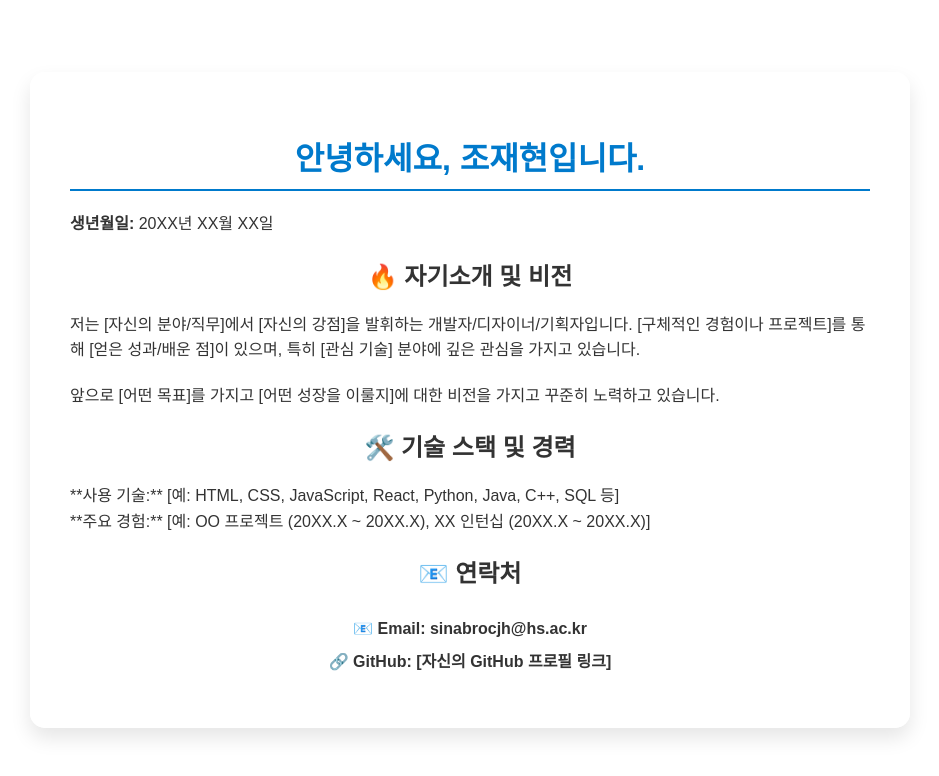
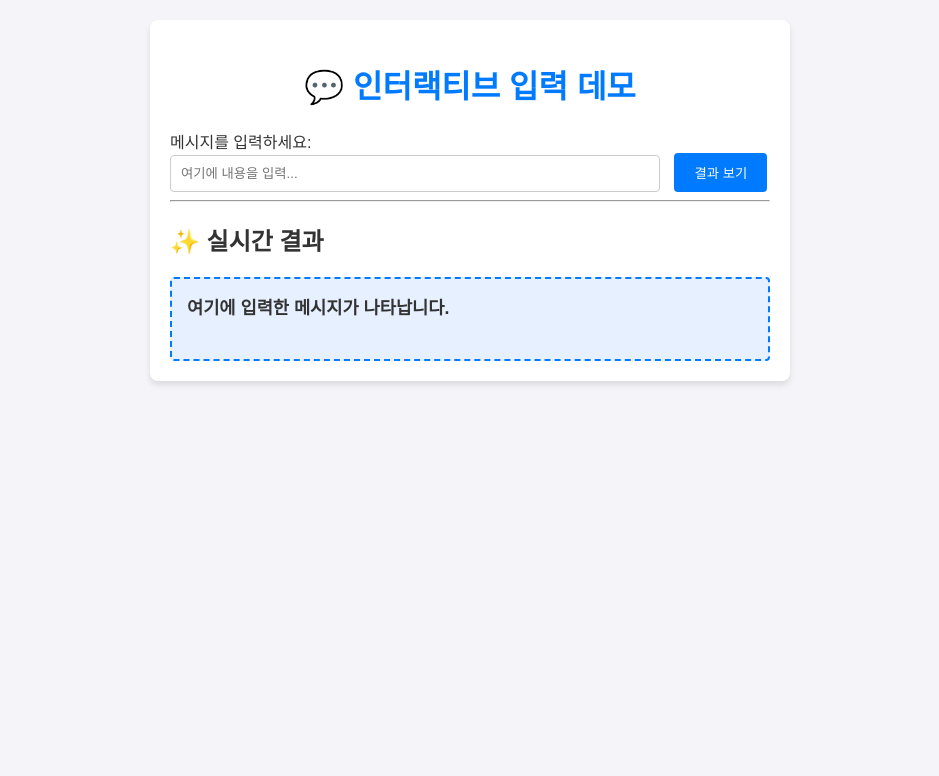
Before and after one commit to sinabrocjh-hue/jaehyun20251120, a plain HTML site: page index.html in a window 1280 px wide. Shown: the whole page, without its empty margins (170-1109 px from the left). Drawn offline with Linux system fonts and the light colour scheme.

Commit message:
Update title and enhance interactive demo features

```diff
--- a/index.html
+++ b/index.html
@@ -3,93 +3,112 @@
 <head>
     <meta charset="UTF-8">
     <meta name="viewport" content="width=device-width, initial-scale=1.0">
-    <title>이재현의 자기소개</title>
+    <title>JavaScript 인터랙티브 데모</title>
     <style>
-        /* *********************************************
-         * 3단계: 배경 코드 (m-wave)를 여기에 붙여넣으세요! *
-         *********************************************
-        */
-        #background-wave {
-            position: fixed;
-            top: 0;
-            left: 0;
-            width: 100%;
-            height: 100%;
-            z-index: -1; /* 배경이 내용 뒤로 가도록 설정 */
-            /* 이곳에 loading.io에서 복사한 CSS/SVG 코드가 들어갑니다. */
+        /* CSS: 디자인 스타일 */
+        body {
+            font-family: Arial, sans-serif;
+            margin: 20px;
+            background-color: #f4f4f9;
+            color: #333;
         }
-
-        /* 자기소개서 내용 스타일 */
-        body {
-            font-family: 'Malgun Gothic', sans-serif;
-            margin: 0;
-            padding: 0;
-            color: #333;
-            display: flex;
-            justify-content: center;
-            align-items: center;
-            min-height: 100vh;
-            background-color: transparent; /* 배경이 보이도록 투명 설정 */
+        .container {
+            max-width: 600px;
+            margin: 0 auto;
+            padding: 20px;
+            background-color: #fff;
+            border-radius: 8px;
+            box-shadow: 0 4px 6px rgba(0, 0, 0, 0.1);
         }
-
-        .container {
-            width: 90%;
-            max-width: 800px;
-            padding: 40px;
-            background-color: rgba(255, 255, 255, 0.85); /* 내용 박스의 투명도 조정 */
-            border-radius: 15px;
-            box-shadow: 0 10px 20px rgba(0, 0, 0, 0.1);
+        h1 {
+            color: #007bff;
             text-align: center;
         }
-
-        h1 {
-            color: #007acc;
-            border-bottom: 2px solid #007acc;
-            padding-bottom: 10px;
-            margin-bottom: 20px;
+        input[type="text"] {
+            width: calc(100% - 110px); /* 버튼 너비만큼 제외 */
+            padding: 10px;
+            margin-right: 10px;
+            border: 1px solid #ccc;
+            border-radius: 4px;
+            box-sizing: border-box;
         }
-
-        p {
-            line-height: 1.6;
-            text-align: left;
-            margin-bottom: 20px;
+        button {
+            padding: 10px 20px;
+            background-color: #007bff;
+            color: white;
+            border: none;
+            border-radius: 4px;
+            cursor: pointer;
+            transition: background-color 0.3s;
         }
-
-        .contact-info {
-            list-style: none;
-            padding: 0;
-            margin-top: 30px;
+        button:hover {
+            background-color: #0056b3;
         }
-
-        .contact-info li {
-            margin-bottom: 10px;
+        #result-display {
+            margin-top: 20px;
+            padding: 15px;
+            border: 2px dashed #007bff;
+            background-color: #e6f0ff;
+            border-radius: 4px;
+            min-height: 50px;
+        }
+        #result-display p {
+            margin: 0;
+            font-size: 1.1em;
             font-weight: bold;
         }
     </style>
 </head>
 <body>
 
-    <div id="background-wave"></div>
+    <div class="container">
+        <h1>💬 인터랙티브 입력 데모</h1>
 
-    <div class="container">
-        <h1>안녕하세요, 조재현입니다.</h1>
-        <p><strong>생년월일:</strong> 20XX년 XX월 XX일</p>
+        <label for="userInput">메시지를 입력하세요:</label><br>
+        <input type="text" id="userInput" placeholder="여기에 내용을 입력...">
+        <button onclick="displayInput()">결과 보기</button>
 
-        <h2>🔥 자기소개 및 비전</h2>
-        <p>저는 [자신의 분야/직무]에서 [자신의 강점]을 발휘하는 개발자/디자이너/기획자입니다. [구체적인 경험이나 프로젝트]를 통해 [얻은 성과/배운 점]이 있으며, 특히 [관심 기술] 분야에 깊은 관심을 가지고 있습니다.</p>
-        <p>앞으로 [어떤 목표]를 가지고 [어떤 성장을 이룰지]에 대한 비전을 가지고 꾸준히 노력하고 있습니다.</p>
+        <hr>
 
-        <h2>🛠️ 기술 스택 및 경력</h2>
-        <p>
-            **사용 기술:** [예: HTML, CSS, JavaScript, React, Python, Java, C++, SQL 등]<br>
-            **주요 경험:** [예: OO 프로젝트 (20XX.X ~ 20XX.X), XX 인턴십 (20XX.X ~ 20XX.X)]
-        </p>
+        <h2>✨ 실시간 결과</h2>
+        <div id="result-display">
+            <p id="outputMessage">여기에 입력한 메시지가 나타납니다.</p>
+        </div>
+    </div>
 
-        <h2>📧 연락처</h2>
-        <ul class="contact-info">
-            <li>📧 Email: sinabrocjh@hs.ac.kr </li>
-            <li>🔗 GitHub: [자신의 GitHub 프로필 링크]</li>
-        </ul>
-    </div>
+    <script>
+        /**
+         * 사용자의 입력을 받아 결과 영역에 동적으로 표시하는 함수
+         */
+        function displayInput() {
+            // 1. 입력 필드(id="userInput")에서 값 가져오기
+            const inputElement = document.getElementById('userInput');
+            const userText = inputElement.value;
+
+            // 2. 결과를 출력할 요소(id="outputMessage") 가져오기
+            const outputElement = document.getElementById('outputMessage');
+
+            // 3. 조건에 따라 동적으로 내용 변경하기
+            if (userText.trim() === "") {
+                // 입력된 내용이 없을 경우
+                outputElement.textContent = "⚠️ 아무것도 입력되지 않았습니다. 메시지를 입력해주세요.";
+                outputElement.style.color = "red";
+            } else {
+                // 입력된 내용이 있을 경우
+                outputElement.textContent = `입력하신 메시지: "${userText}"`;
+                outputElement.style.color = "#333";
+            }
+
+            // (선택) 입력 필드 내용 초기화
+            inputElement.value = "";
+        }
+
+        // (추가 기능) 엔터 키를 눌렀을 때도 함수가 실행되도록 설정
+        document.getElementById('userInput').addEventListener('keypress', function(event) {
+            if (event.key === 'Enter') {
+                displayInput();
+            }
+        });
+    </script>
 </body>
 </html>
```
